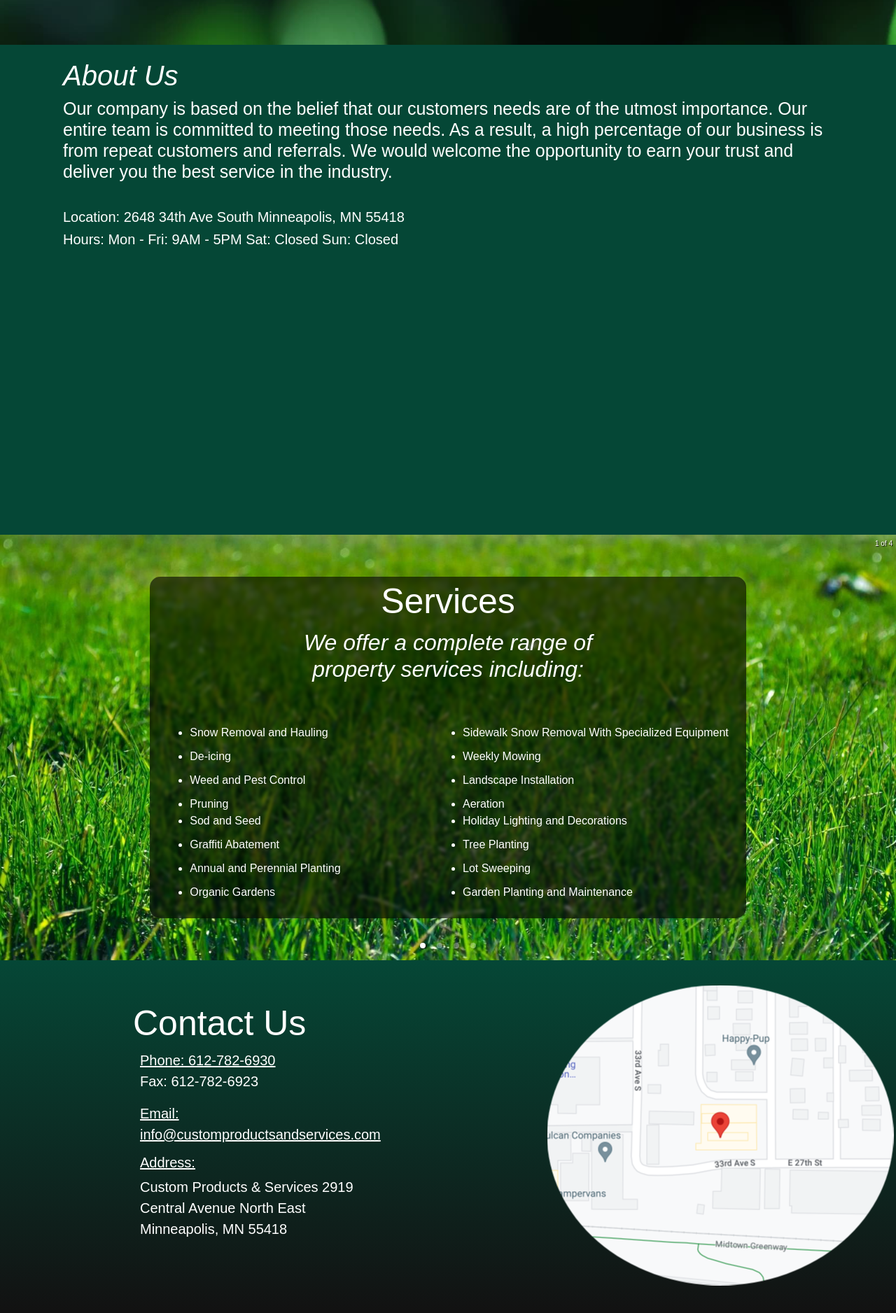
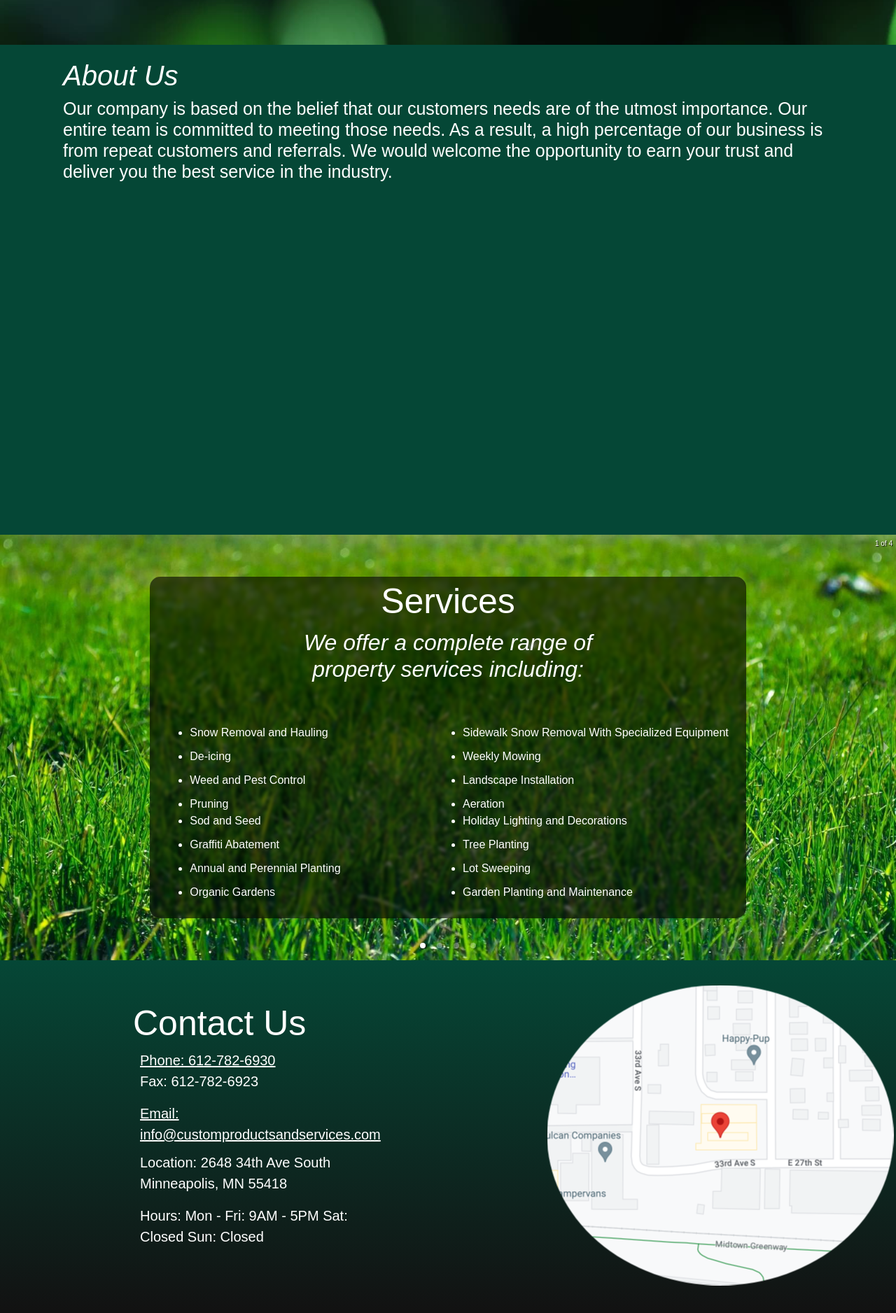
Before and after one commit to MikeAtwood/custom-products, a React (Vite) app: page / in a window 1280 px wide. Shown: the part 771-2647 px from the top of the page at 70% size. Built offline with nearby package versions, Linux system fonts and the light colour scheme; grey boxes are pictures that could not be loaded.

Commit message:
moved location info to contact

```diff
--- a/src/components/About.jsx
+++ b/src/components/About.jsx
@@ -11,17 +11,6 @@ const About = () => {
                         is committed to meeting those needs. As a result, a high percentage of our business is from repeat customers and
                         referrals. We would welcome the opportunity to earn your trust and deliver you the best service in the industry.
                     </h2>
-                    <h3>
-                        Location:
-                        2648 34th Ave South
-                        Minneapolis, MN 55418
-                    </h3>
-                    <h3>
-                        Hours:
-                        Mon - Fri: 9AM - 5PM
-                        Sat: Closed
-                        Sun: Closed
-                    </h3>
                 </div>
                 <div className="right-column">
                     {/* <img src={treeImg} /> */}
--- a/src/components/Contact.jsx
+++ b/src/components/Contact.jsx
@@ -11,10 +11,19 @@ const Contact = () => {
                 <p>Fax: 612-782-6923</p>
                 <a href="mailto:info@customproductsandservices.com">Email: info@customproductsandservices.com</a>
 
-                <p className='address-container'>Address:</p>
-                <p>Custom Products & Services
-                    2919 Central Avenue North East
-                    Minneapolis, MN 55418</p>
+                <p className='address-container'></p>
+
+                    <p>
+                        Location:
+                        2648 34th Ave South
+                        Minneapolis, MN 55418
+                    </p>
+                    <p>
+                        Hours:
+                        Mon - Fri: 9AM - 5PM
+                        Sat: Closed
+                        Sun: Closed
+                    </p>
             </div>
             <div className='right-content'>
                 <img src={locationImg} />
```
